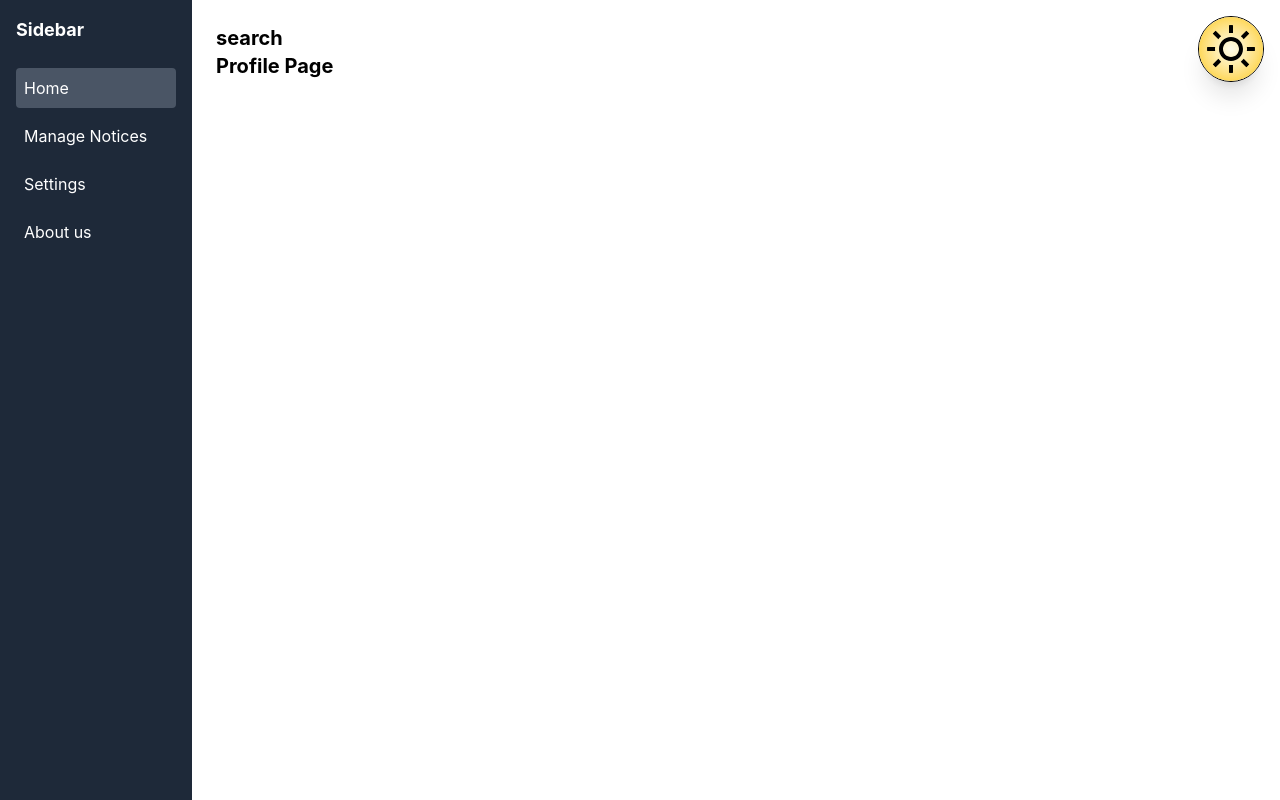
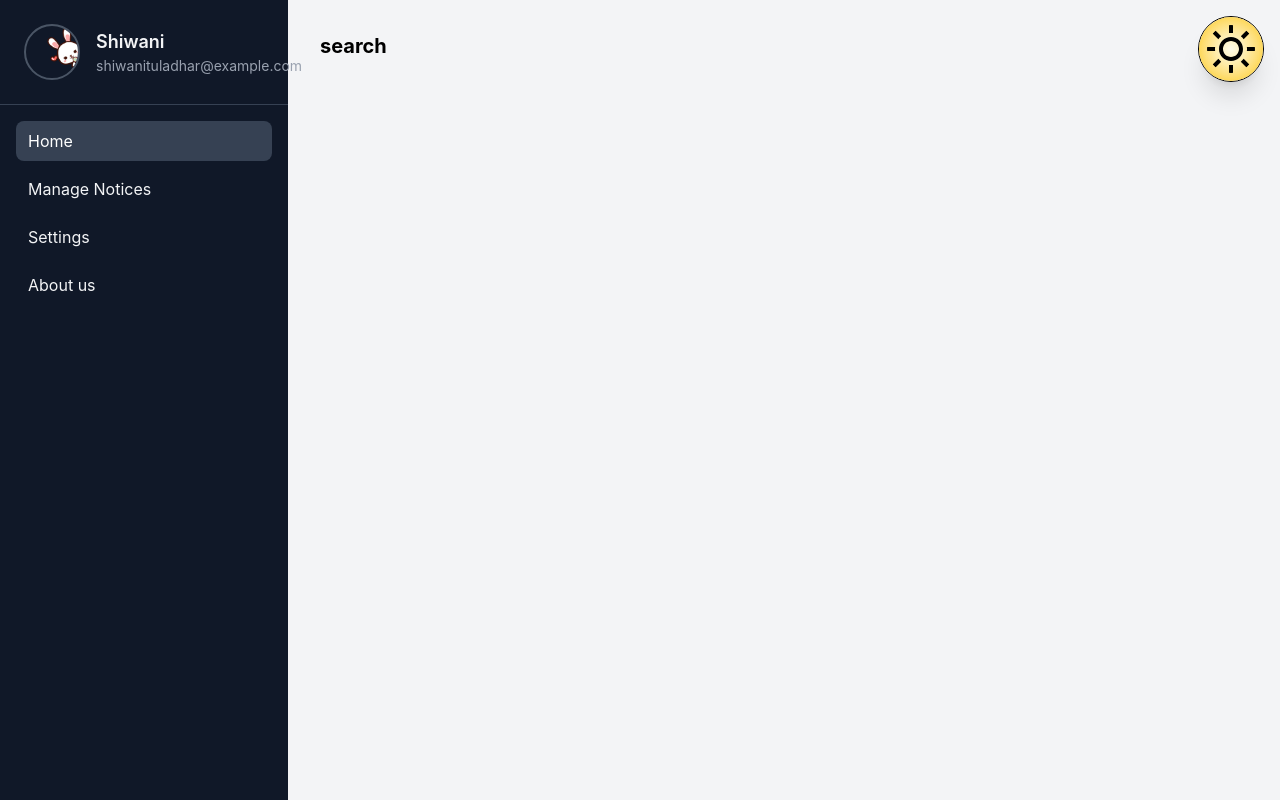
Before and after one commit to shiwani-dev/Notice-System, a React (Vite) app: page /dashboard in a window 1280 px wide. Built offline with nearby package versions, Linux system fonts and the light colour scheme; sample sign-in values are in the browser's storage.

Commit message:
profile updated

```diff
--- a/src/components/Profile.jsx
+++ b/src/components/Profile.jsx
@@ -1,5 +1,50 @@
+import { useState } from "react";
+
 function Profile() {
-  return <h1 className="text-xl font-bold">Profile Page</h1>;
+  const [editMode, setEditMode] = useState(false);
+
+  const handleLogout = () => {
+    localStorage.clear();
+    window.location.href = "/login";
+  };
+
+  return (
+    <div className="p-6 border-b border-gray-700">
+
+      <div
+        className="flex items-center space-x-4 cursor-pointer"
+        onClick={() => setEditMode(!editMode)}
+      >
+        <img
+          src="src/assets/bunny.png"
+          alt="User Avatar"
+          className="w-14 h-14 rounded-full border-2 border-gray-600"
+        />
+        <div>
+          <h3 className="text-lg font-semibold">Shiwani</h3>
+          <p className="text-sm text-gray-400">shiwanituladhar@example.com</p>
+        </div>
+      </div>
+
+
+      {editMode && (
+        <div className="mt-4 space-y-3">
+          <button className="w-full bg-blue-600 text-white py-2 rounded-lg hover:bg-blue-500">
+            Change Password
+          </button>
+          <button className="w-full bg-green-600 text-white py-2 rounded-lg hover:bg-green-500">
+            Edit Image
+          </button>
+          <button
+            onClick={handleLogout}
+            className="w-full bg-red-600 text-white py-2 rounded-lg hover:bg-red-500"
+          >
+            Logout
+          </button>
+        </div>
+      )}
+    </div>
+  );
 }
 
 export default Profile;
--- a/src/pages/DashBoard.jsx
+++ b/src/pages/DashBoard.jsx
@@ -1,8 +1,8 @@
 import { useState } from "react";
 import Profile from "../components/Profile";
 import CreateNotices from "../components/CreateNotices";
-import Language from "../components/Language"
-import Filter from "../components/Filter"
+import Language from "../components/Language";
+import Filter from "../components/Filter";
 import ManageNotices from "../components/ManageNotices";
 import AboutUs from "../components/AboutUs";
 
@@ -10,33 +10,50 @@ function Dashboard() {
   const [active, setActive] = useState("Home");
   const role = localStorage.getItem("role");
 
+  const menuItems = ["Home", "Manage Notices", "Settings", "About us"];
+
   return (
-    <div className="flex h-screen">
+    <div className="flex h-screen bg-gray-100">
 
-      <div className="w-48 bg-gray-800 text-white p-4">
-        <h2 className="text-lg font-bold mb-6">Sidebar</h2>
-        <ul className="space-y-2">
-          {["Home", "Manage Notices", "Settings","About us"].map((item) => (
-            <li
+      <aside className="w-72 bg-gray-900 text-gray-100 flex flex-col">
+        <Profile />
+
+
+        <nav className="flex-1 p-4 space-y-2">
+          {menuItems.map((item) => (
+            <button
               key={item}
-              className={`p-2 rounded cursor-pointer ${
-                active === item ? "bg-gray-600" : ""
+              onClick={() => setActive(item)}
+              className={`w-full text-left px-3 py-2 rounded-lg transition ${
+                active === item ? "bg-gray-700 text-white" : "hover:bg-gray-800"
               }`}
-              onClick={() => setActive(item)}
             >
               {item}
-            </li>
+            </button>
           ))}
-        </ul>
-      </div>
+        </nav>
+      </aside>
 
 
-      <div className="flex-1 p-6">
-        {active === "Home" && <><Filter/> <Profile /> </>}
-        {active === "Manage Notices" && <><CreateNotices/><ManageNotices/></>}
-        {active === "Settings" && <Language/>}
-        {active === "About us" && <AboutUs/>}
-      </div>
+      <main className="flex-1 p-8 overflow-y-auto">
+
+
+       {active === "Home" && <Filter/>}
+        {active === "Manage Notices" && (
+          <div className="space-y-6">
+            {role === "admin" ? (
+              <>
+                <CreateNotices />
+                <ManageNotices />
+              </>
+            ) : (
+              <ManageNotices />
+            )}
+          </div>
+        )}
+        {active === "Settings" && <Language />}
+        {active === "About us" && <AboutUs />}
+      </main>
     </div>
   );
 }
```
Also changed, not shown: src/components/Test.jsx (added, +88 -0 lines).
